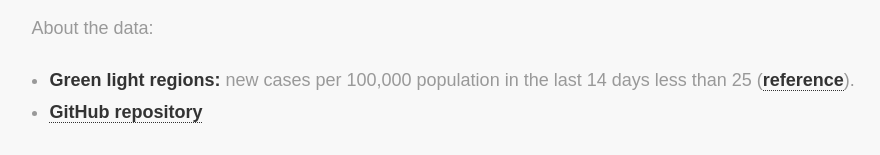
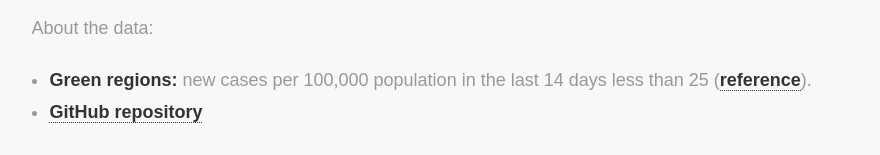
Before and after one commit to warm-ice0x00/covid-stats, a plain HTML site: page index.html in a window 1280 px wide. Shown: the part 619-774 px from the top of the page, without its empty margins (103-983 px from the left). Drawn offline with nearby package versions, Linux system fonts and the light colour scheme; no server answers.

Commit message:
Add files via upload

```diff
--- a/index.html
+++ b/index.html
@@ -150,7 +150,7 @@
     </div>
     <div class=info>
       <p class=info-start>About the data:<ul class=list-in-info>
-          <li><strong>Green light regions:</strong> new cases per 100,000 population in the last 14 days less than 25 (<a href=https://ec.europa.eu/info/live-work-travel-eu/coronavirus-response/travel-during-coronavirus-pandemic-0/common-approach-travel-measures-eu_en rel="noopener noreferrer">reference</a>).
+          <li><strong>Green regions:</strong> new cases per 100,000 population in the last 14 days less than 25 (<a href=https://ec.europa.eu/info/live-work-travel-eu/coronavirus-response/travel-during-coronavirus-pandemic-0/common-approach-travel-measures-eu_en rel="noopener noreferrer">reference</a>).
           <li><a href=https://github.com/warm-ice0x00/covid-stats rel="noopener noreferrer">GitHub repository</a>
         </ul>
         <p>Take care of yourself and be well.
```
